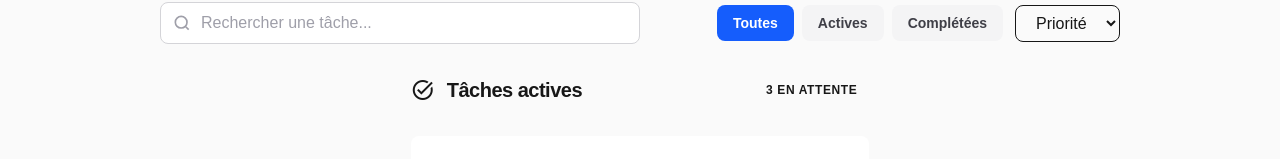
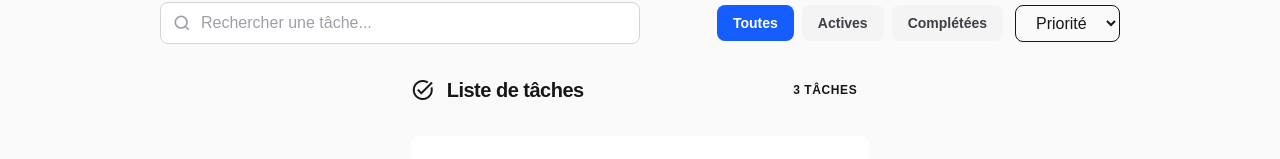
Before and after one commit to lisinsau/taskmanager, a Next.js app: page / in a window 1280 px wide. Shown: the part 337-496 px from the top of the page. Built offline with nearby package versions, Linux system fonts and the light colour scheme.

Commit message:
fix: optimisations SEO et performance (metadate, lang, structure des titres)

```diff
--- a/src/app/layout.js
+++ b/src/app/layout.js
@@ -13,14 +13,15 @@ const geistMono = Geist_Mono({
 });
 
 export const metadata = {
-  title: "TaskManager",
-  description: "Application de gestion des taches",
+  title: "TaskManager - Gestion de tâches",
+  description: "Application de gestion des taches pour organiser votre quotidien efficacement",
+  viewport: 'width=device-width, initial-scale=1.0',
 };
 
 export default function RootLayout({ children }) {
   return (
     <html
-      lang="en"
+      lang="fr"
       className={`${geistSans.variable} ${geistMono.variable} h-full antialiased`}
     >
       <head>
--- a/src/components/TaskList.js
+++ b/src/components/TaskList.js
@@ -12,12 +12,12 @@ function TaskList ({ tasks, onToggle, onDelete }) {
           >
             task_alt
           </span>
-          <h3 className="text-xl font-semibold tracking-tight text-on-surface">
-            Tâches actives
-          </h3>
+          <h2 className="text-xl font-semibold tracking-tight text-on-surface">
+            Liste de tâches
+          </h2>
         </div>
         <span className="bg-primary-fixed text-on-primary-fixed px-3 py-1 rounded-full text-xs font-bold tracking-wider uppercase">
-          {tasks.length} En attente
+          {tasks.length} tâches
         </span>
       </div>
       <div className="grid gap-4">
```
